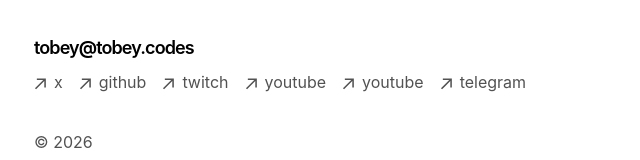
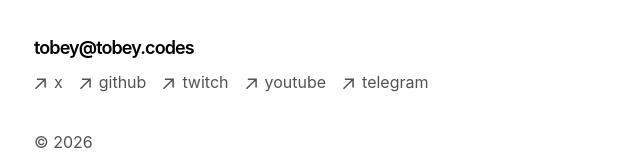
Before and after one commit to tobeycodes/tobey.codes, a Next.js app: page / in a window 1280 px wide. Shown: the part 662-822 px from the top of the page, without its empty margins (318-958 px from the left). Built offline with nearby package versions, Linux system fonts and the light colour scheme.

Commit message:
chore: remove duplicate link

```diff
--- a/app/components/footer.tsx
+++ b/app/components/footer.tsx
@@ -72,17 +72,6 @@
             className="flex items-center transition-all hover:text-neutral-800 dark:hover:text-neutral-100"
             rel="noopener noreferrer"
             target="_blank"
-            href="https://youtube.com/@tobeycodes"
-          >
-            <ArrowIcon />
-            <p className="ml-2 h-7">youtube</p>
-          </a>
-        </li>
-        <li>
-          <a
-            className="flex items-center transition-all hover:text-neutral-800 dark:hover:text-neutral-100"
-            rel="noopener noreferrer"
-            target="_blank"
             href="https://t.me/tobeycodes"
           >
             <ArrowIcon />
```
